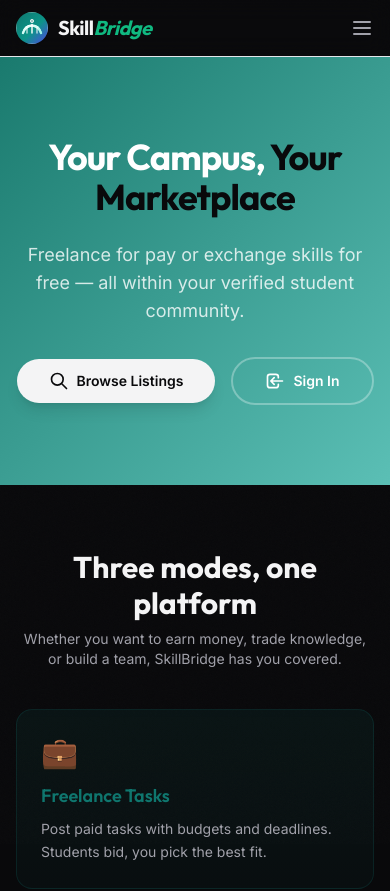
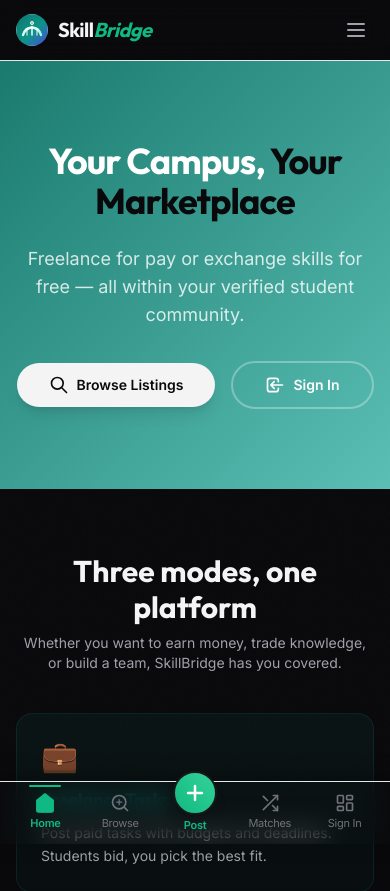
Before and after one commit to Kruthin-Raj/SkillBridge, a React (Vite) app in the folder frontend/: page / in a window 390 px wide. Shown: the top 891 px of the page. Built offline with nearby package versions, Linux system fonts and the light colour scheme; no server answers.

Commit message:
mobile ui changes

```diff
--- a/frontend/src/App.jsx
+++ b/frontend/src/App.jsx
@@ -1,5 +1,6 @@
 import { Route, Routes, Link } from 'react-router-dom';
 import Navbar from './components/Navbar';
+import MobileBottomNav from './components/MobileBottomNav';
 import Logo from './components/Logo';
 import ProtectedRoute from './components/ProtectedRoute';
 import Home from './pages/Home';
@@ -32,7 +33,7 @@
   return (
     <div className="min-h-screen">
       <Navbar />
-      <main className="mx-auto max-w-5xl px-4 py-8">
+      <main className="mx-auto max-w-5xl px-4 py-8 pb-24 md:pb-8">
         <Routes>
           <Route path="/" element={<Home />} />
           <Route path="/browse" element={<Browse />} />
@@ -107,7 +108,7 @@
         </Routes>
       </main>
 
-      <footer className="mt-auto border-t border-cw-accent/10 bg-cw-surface/50 py-6">
+      <footer className="mt-auto border-t border-cw-accent/10 bg-cw-surface/50 py-6 mb-16 md:mb-0">
         <div className="mx-auto max-w-5xl px-4 flex flex-wrap items-center justify-between gap-4 text-sm text-cw-text-3">
           <div className="flex items-center gap-2">
             <Logo size="xs" />
@@ -121,6 +122,9 @@
           </div>
         </div>
       </footer>
+
+      {/* Mobile Horizontal Navigation Dock / Tab Bar */}
+      <MobileBottomNav />
     </div>
   );
 }
--- /dev/null
+++ b/frontend/src/components/MobileBottomNav.jsx
@@ -0,0 +1,206 @@
+import { NavLink, useLocation } from 'react-router-dom';
+import { useAuth } from '../context/AuthContext';
+
+/**
+ * MobileBottomNav component.
+ * Provides a sleek, fixed horizontal navigation dock/tab bar on mobile devices (md:hidden)
+ * allowing users to switch directly between Home, Browse, Post, Matches, and Dashboard tabs
+ * with one tap without opening the top 3-dots/hamburger overflow menu.
+ * @author = kruthinraj
+ * @date = 2026-10-16
+ */
+export default function MobileBottomNav() {
+  const { user } = useAuth();
+  const location = useLocation();
+
+  const isBrowseActive =
+    location.pathname === '/browse' ||
+    (location.pathname.startsWith('/listings/') && !location.pathname.startsWith('/new'));
+
+  const navItemClass = (isActive) =>
+    `flex flex-col items-center justify-center flex-1 py-1 px-1 relative transition-all duration-200 select-none group active:scale-95 ${
+      isActive
+        ? 'text-cw-accent font-semibold'
+        : 'text-cw-text-3 hover:text-cw-text-1'
+    }`;
+
+  return (
+    <nav
+      aria-label="Mobile Bottom Navigation Bar"
+      className="fixed bottom-0 inset-x-0 z-40 md:hidden bg-cw-surface/95 dark:bg-cw-surface/95 backdrop-blur-md border-t border-cw-border/80 shadow-[0_-4px_20px_rgba(0,0,0,0.06)] dark:shadow-[0_-4px_20px_rgba(0,0,0,0.35)]"
+      style={{ paddingBottom: 'max(env(safe-area-inset-bottom, 0px), 6px)' }}
+    >
+      <div className="flex items-center justify-around max-w-lg mx-auto h-14 px-2">
+        {/* 1. HOME TAB */}
+        <NavLink to="/" end className={({ isActive }) => navItemClass(isActive)}>
+          {({ isActive }) => (
+            <>
+              {isActive && (
+                <span className="absolute top-0 left-1/2 -translate-x-1/2 w-8 h-0.5 rounded-full bg-cw-accent shadow-sm" />
+              )}
+              <div className="relative mt-1">
+                <svg
+                  xmlns="http://www.w3.org/2000/svg"
+                  className={`h-5 w-5 transition-transform duration-200 ${
+                    isActive ? 'scale-110 text-cw-accent' : 'group-hover:scale-105'
+                  }`}
+                  fill={isActive ? 'currentColor' : 'none'}
+                  viewBox="0 0 24 24"
+                  stroke="currentColor"
+                  strokeWidth={isActive ? '1.5' : '2'}
+                  strokeLinecap="round"
+                  strokeLinejoin="round"
+                >
+                  <path d="M3 9l9-7 9 7v11a2 2 0 0 1-2 2H5a2 2 0 0 1-2-2z" />
+                  <polyline points="9 22 9 12 15 12 15 22" />
+                </svg>
+              </div>
+              <span className="text-[11px] leading-tight mt-1 tracking-tight">Home</span>
+            </>
+          )}
+        </NavLink>
+
+        {/* 2. BROWSE TAB */}
+        <NavLink
+          to="/browse"
+          className={() => navItemClass(isBrowseActive)}
+        >
+          {() => (
+            <>
+              {isBrowseActive && (
+                <span className="absolute top-0 left-1/2 -translate-x-1/2 w-8 h-0.5 rounded-full bg-cw-accent shadow-sm" />
+              )}
+              <div className="relative mt-1">
+                <svg
+                  xmlns="http://www.w3.org/2000/svg"
+                  className={`h-5 w-5 transition-transform duration-200 ${
+                    isBrowseActive ? 'scale-110 text-cw-accent' : 'group-hover:scale-105'
+                  }`}
+                  fill="none"
+                  viewBox="0 0 24 24"
+                  stroke="currentColor"
+                  strokeWidth="2"
+                  strokeLinecap="round"
+                  strokeLinejoin="round"
+                >
+                  <circle cx="11" cy="11" r="8" />
+                  <line x1="21" y1="21" x2="16.65" y2="16.65" />
+                  <line x1="11" y1="8" x2="11" y2="14" strokeWidth="1.5" />
+                  <line x1="8" y1="11" x2="14" y2="11" strokeWidth="1.5" />
+                </svg>
+              </div>
+              <span className="text-[11px] leading-tight mt-1 tracking-tight">Browse</span>
+            </>
+          )}
+        </NavLink>
+
+        {/* 3. POST / CREATE (+ Center highlighted button) */}
+        <NavLink
+          to={user ? '/new' : '/login'}
+          className="flex flex-col items-center justify-center flex-1 py-0.5 px-1 relative transition-all duration-200 select-none group -mt-4 active:scale-95"
+          title="Create New Post / Task"
+        >
+          {({ isActive }) => (
+            <>
+              <div
+                className={`w-11 h-11 rounded-full flex items-center justify-center shadow-lg transition-all duration-200 border-2 border-cw-surface ${
+                  isActive
+                    ? 'bg-cw-accent text-white ring-4 ring-cw-accent/20 shadow-cw-accent/40'
+                    : 'bg-gradient-to-tr from-cw-accent to-cw-accent-light text-white shadow-cw-accent/25 hover:shadow-cw-accent/40 hover:scale-105'
+                }`}
+              >
+                <svg
+                  xmlns="http://www.w3.org/2000/svg"
+                  className="h-6 w-6"
+                  fill="none"
+                  viewBox="0 0 24 24"
+                  stroke="currentColor"
+                  strokeWidth="2.5"
+                  strokeLinecap="round"
+                  strokeLinejoin="round"
+                >
+                  <line x1="12" y1="5" x2="12" y2="19" />
+                  <line x1="5" y1="12" x2="19" y2="12" />
+                </svg>
+              </div>
+              <span className="text-[11px] leading-tight mt-1 font-semibold text-cw-accent tracking-tight">
+                Post
+              </span>
+            </>
+          )}
+        </NavLink>
+
+        {/* 4. MATCHES / EXCHANGES TAB */}
+        <NavLink
+          to={user ? '/exchanges' : '/login'}
+          className={({ isActive }) => navItemClass(isActive)}
+        >
+          {({ isActive }) => (
+            <>
+              {isActive && (
+                <span className="absolute top-0 left-1/2 -translate-x-1/2 w-8 h-0.5 rounded-full bg-cw-accent shadow-sm" />
+              )}
+              <div className="relative mt-1">
+                <svg
+                  xmlns="http://www.w3.org/2000/svg"
+                  className={`h-5 w-5 transition-transform duration-200 ${
+                    isActive ? 'scale-110 text-cw-accent' : 'group-hover:scale-105'
+                  }`}
+                  fill="none"
+                  viewBox="0 0 24 24"
+                  stroke="currentColor"
+                  strokeWidth="2"
+                  strokeLinecap="round"
+                  strokeLinejoin="round"
+                >
+                  <path d="M16 3h5v5" />
+                  <path d="M4 20L21 3" />
+                  <path d="M21 16v5h-5" />
+                  <path d="M15 15l6 6" />
+                  <path d="M4 4l5 5" />
+                </svg>
+              </div>
+              <span className="text-[11px] leading-tight mt-1 tracking-tight">Matches</span>
+            </>
+          )}
+        </NavLink>
+
+        {/* 5. DASHBOARD / MY WORK TAB */}
+        <NavLink
+          to={user ? '/dashboard' : '/login'}
+          className={({ isActive }) => navItemClass(isActive)}
+        >
+          {({ isActive }) => (
+            <>
+              {isActive && (
+                <span className="absolute top-0 left-1/2 -translate-x-1/2 w-8 h-0.5 rounded-full bg-cw-accent shadow-sm" />
+              )}
+              <div className="relative mt-1">
+                <svg
+                  xmlns="http://www.w3.org/2000/svg"
+                  className={`h-5 w-5 transition-transform duration-200 ${
+                    isActive ? 'scale-110 text-cw-accent' : 'group-hover:scale-105'
+                  }`}
+                  fill="none"
+                  viewBox="0 0 24 24"
+                  stroke="currentColor"
+                  strokeWidth="2"
+                  strokeLinecap="round"
+                  strokeLinejoin="round"
+                >
+                  <rect x="3" y="3" width="7" height="9" rx="1" />
+                  <rect x="14" y="3" width="7" height="5" rx="1" />
+                  <rect x="14" y="12" width="7" height="9" rx="1" />
+                  <rect x="3" y="16" width="7" height="5" rx="1" />
+                </svg>
+              </div>
+              <span className="text-[11px] leading-tight mt-1 tracking-tight">
+                {user ? 'My Work' : 'Sign In'}
+              </span>
+            </>
+          )}
+        </NavLink>
+      </div>
+    </nav>
+  );
+}
--- a/frontend/src/components/Navbar.jsx
+++ b/frontend/src/components/Navbar.jsx
@@ -149,17 +149,10 @@
           {/* Mobile menu button */}
           <div className="md:hidden flex items-center">
             {user && (
-              <>
-                <Link
-                  to="/dashboard"
-                  className="relative inline-flex items-center justify-center rounded-lg p-2 mr-1 text-cw-text-2 transition hover:bg-cw-bg-alt hover:text-cw-accent z-10"
-                  title="My Posts &amp; Dashboard"
-                >
-                  <span className="text-base" role="img" aria-label="Dashboard">📊</span>
-                </Link>
               <Link
                 to="/notifications"
-                  className="relative inline-flex items-center justify-center rounded-lg p-2 mr-2 text-cw-text-2 transition hover:bg-cw-bg-alt hover:text-cw-accent z-10"
+                className="relative inline-flex items-center justify-center rounded-lg p-2 mr-1 text-cw-text-2 transition hover:bg-cw-bg-alt hover:text-cw-accent z-10"
+                title="Notifications"
               >
                 <svg xmlns="http://www.w3.org/2000/svg" className="h-5 w-5" viewBox="0 0 24 24" fill="none" stroke="currentColor" strokeWidth="2" strokeLinecap="round" strokeLinejoin="round">
                   <path d="M18 8A6 6 0 0 0 6 8c0 7-3 9-3 9h18s-3-2-3-9" />
@@ -167,11 +160,12 @@
                 </svg>
                 {unread > 0 && <span className="badge">{unread > 99 ? '99+' : unread}</span>}
               </Link>
-              </>
             )}
             <button
               onClick={() => setMobileMenuOpen(!mobileMenuOpen)}
-              className="text-cw-text-2 hover:text-cw-text-1 focus:outline-none"
+              className="text-cw-text-2 hover:text-cw-text-1 focus:outline-none p-1.5 rounded-lg hover:bg-cw-bg-alt transition"
+              title="Menu"
+              aria-label="Toggle mobile navigation menu"
             >
               <svg className="w-6 h-6" fill="none" stroke="currentColor" viewBox="0 0 24 24" xmlns="http://www.w3.org/2000/svg">
                 {mobileMenuOpen ? (
```
Lines whose indentation alone changed are shown as unchanged.
